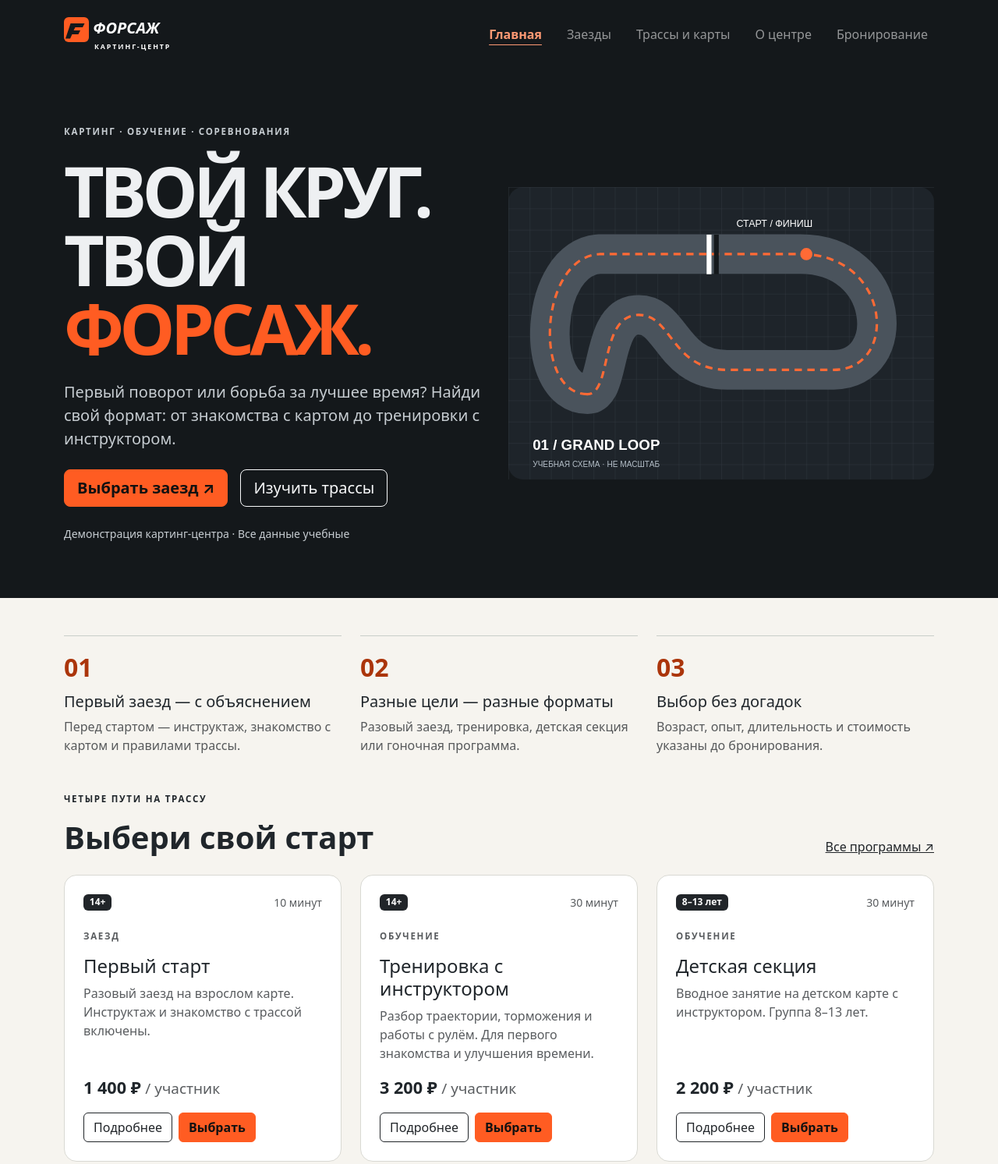
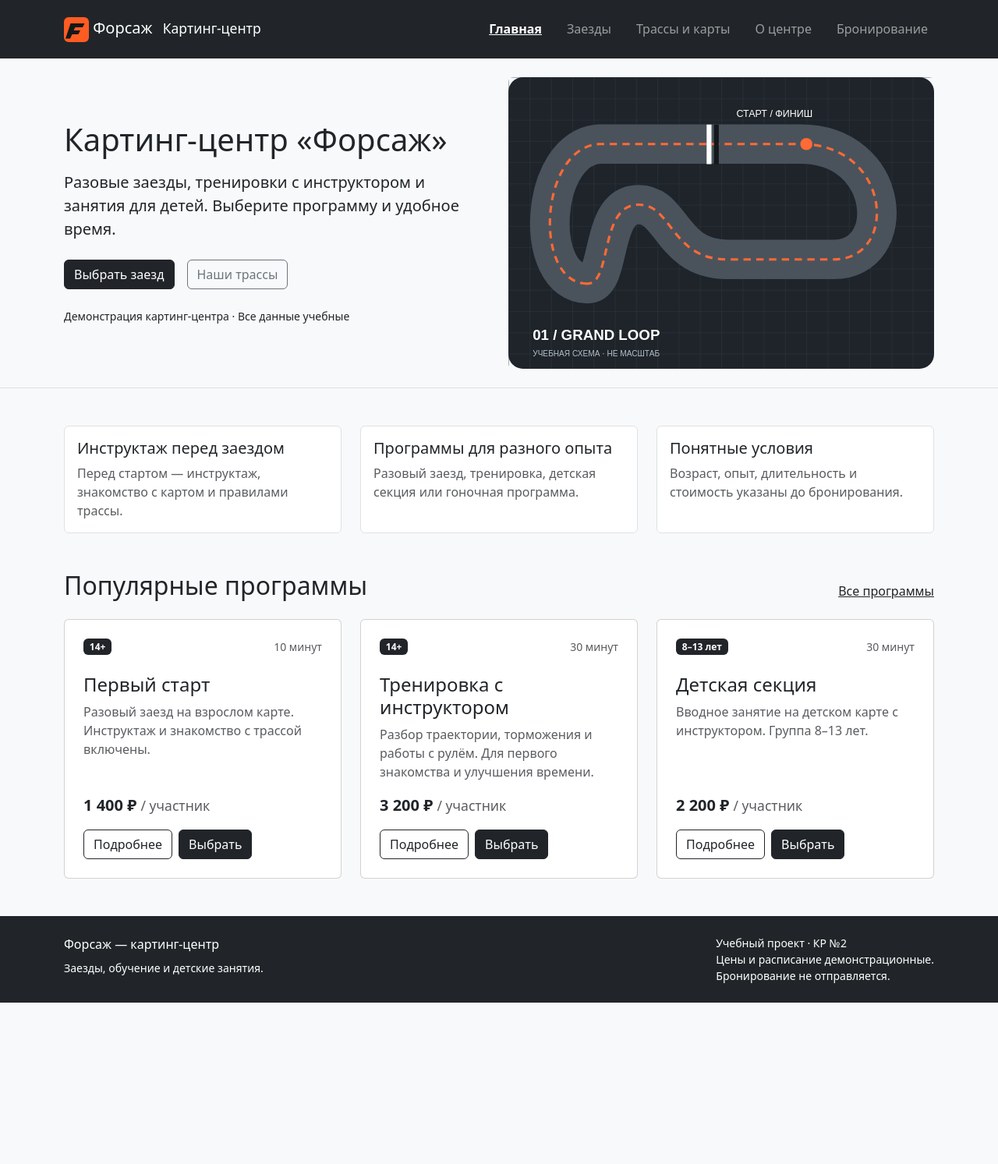
Before and after one commit to enjo1si/kr2-bootstrap-shop, a plain HTML site: page index.html in a window 1280 px wide. Shown: the top 1493 px of the page at 78% size. After the commit the page ends 1286 px from the top, so only its background shows below. Drawn offline with Linux system fonts and the light colour scheme.

Commit message:
style: simplify Bootstrap layout and headings

```diff
--- a/css/custom.css
+++ b/css/custom.css
@@ -1,13 +1,25 @@
-/* Сетка и компоненты — Bootstrap. Здесь фирменное оформление. */
-:root{--race-orange:#ff5c22;--race-dark:#14181b;--bs-body-bg:#f6f4ef;--bs-body-color:#20262b;}
-.site-header,.site-footer,.hero{background:var(--race-dark);color:#eef0f2;}
-.site-footer{color:#bac1c7;}.brand-sub{display:block;font-size:.55rem;letter-spacing:.22em;font-style:normal;padding-left:39px;}
-.hero h1{font-size:clamp(3rem,7vw,6.5rem);line-height:.98;font-weight:850;letter-spacing:-.065em;text-transform:uppercase;}.hero em{color:var(--race-orange);font-style:normal;}
-.eyebrow{font-size:.72rem;letter-spacing:.15em;font-weight:700;}.hero p{color:#c6ccd1;}.hero-art{width:100%;height:auto;}
-.hero .lead{max-width:36rem;}.number{font-size:2rem;font-weight:800;color:#ab350b;}.price{font-size:1.35rem;font-weight:750;}
-.navbar .nav-link.active{color:#ff9a74;font-weight:700;text-decoration:underline;text-underline-offset:7px;}
-.btn-primary{--bs-btn-bg:#ff5c22;--bs-btn-border-color:#ff5c22;--bs-btn-color:#111;--bs-btn-hover-bg:#e84b12;--bs-btn-hover-border-color:#e84b12;--bs-btn-hover-color:#111;--bs-btn-active-bg:#d9440e;--bs-btn-active-border-color:#d9440e;--bs-btn-active-color:#111;font-weight:700;}
-.card{--bs-card-border-color:#d9d9d3;--bs-card-bg:#fff;--bs-card-border-radius:1rem;}.section-rule{border-top:1px solid #c9cec9;}
-:focus-visible{outline:3px solid #1476b8;outline-offset:4px;}.skip-link{position:absolute;z-index:1100;background:white;color:#111;padding:1rem;}
-.form-check-input:checked{background-color:#a9360c;border-color:#a9360c;}
-@media(prefers-reduced-motion:reduce){*,*::before,*::after{transition:none!important;scroll-behavior:auto!important;}}
+/* Основная сетка, кнопки, карточки и формы оформлены Bootstrap. */
+body {
+  background-color: #f8f9fa;
+}
+
+/* Отмечаем текущий раздел в меню. */
+.navbar .nav-link.active {
+  font-weight: bold;
+  text-decoration: underline;
+}
+
+/* Ссылка позволяет перейти к содержимому с клавиатуры. */
+.skip-link {
+  position: absolute;
+  z-index: 1100;
+  background-color: white;
+  color: black;
+  padding: 12px;
+}
+
+/* Видимый фокус при переходе клавишей Tab. */
+:focus-visible {
+  outline: 3px solid #0d6efd;
+  outline-offset: 3px;
+}
--- a/index.html
+++ b/index.html
@@ -15,14 +15,14 @@
     <a class="visually-hidden-focusable skip-link" href="#main">
       Перейти к содержимому
     </a>
-    <header class="site-header">
+    <header class="bg-dark">
       <nav class="navbar navbar-expand-lg navbar-dark py-3" aria-label="Основная навигация">
         <div class="container">
-          <a class="navbar-brand fw-bold fst-italic" href="index.html">
+          <a class="navbar-brand" href="index.html">
             <img src="images/mark.svg" width="32" height="32" alt="">
-            ФОРСАЖ
-            <span class="brand-sub">
-              КАРТИНГ-ЦЕНТР
+            Форсаж
+            <span class="small fw-normal ms-2 d-none d-xl-inline">
+              Картинг-центр
             </span>
           </a>
           <button class="navbar-toggler" type="button" data-bs-toggle="collapse" data-bs-target="#mainNav" aria-controls="mainNav" aria-expanded="false" aria-label="Открыть меню">
@@ -62,30 +62,20 @@
       </nav>
     </header>
     <main id="main">
-      <section class="hero container-fluid px-0 py-5">
-        <div class="container py-lg-4">
-          <div class="row gx-4 gy-5 align-items-center">
+      <section class="container-fluid bg-light border-bottom px-0 py-4">
+        <div class="container">
+          <div class="row g-4 align-items-center">
             <div class="col-12 col-lg-6">
-              <p class="eyebrow mb-4">
-                КАРТИНГ · ОБУЧЕНИЕ · СОРЕВНОВАНИЯ
-              </p>
-              <h1 class="mb-4">
-                Твой круг.
-                <br>
-                Твой
-                <em>
-                  форсаж.
-                </em>
-              </h1>
+              <h1 class="mb-3">Картинг-центр «Форсаж»</h1>
               <p class="lead mb-4">
-                Первый поворот или борьба за лучшее время? Найди свой формат: от знакомства с картом до тренировки с инструктором.
+                Разовые заезды, тренировки с инструктором и занятия для детей. Выберите программу и удобное время.
               </p>
               <div class="d-flex flex-wrap gap-3">
-                <a class="btn btn-primary btn-lg" href="catalog.html">
-                  Выбрать заезд ↗
+                <a class="btn btn-dark" href="catalog.html">
+                  Выбрать заезд
                 </a>
-                <a class="btn btn-outline-light btn-lg" href="tracks.html">
-                  Изучить трассы
+                <a class="btn btn-outline-secondary" href="tracks.html">
+                  Наши трассы
                 </a>
               </div>
               <p class="small mt-4 mb-0">
@@ -93,7 +83,7 @@
               </p>
             </div>
             <div class="col-12 col-lg-6">
-              <img src="images/track.svg" class="hero-art" width="700" height="480" alt="Учебная схема кольцевой трассы Grand Loop со стартом и поворотами">
+              <img src="images/track.svg" class="img-fluid rounded" width="700" height="480" alt="Учебная схема кольцевой трассы Grand Loop со стартом и поворотами">
             </div>
           </div>
         </div>
@@ -101,12 +91,9 @@
       <section class="container my-5">
         <div class="row g-4">
           <div class="col-12 col-md-4">
-            <div class="section-rule pt-3">
-              <p class="number mb-2">
-                01
-              </p>
+            <div class="h-100 border rounded p-3 bg-white">
               <h2 class="h5">
-                Первый заезд — с объяснением
+                Инструктаж перед заездом
               </h2>
               <p class="text-body-secondary mb-0">
                 Перед стартом — инструктаж, знакомство с картом и правилами трассы.
@@ -114,12 +101,9 @@
             </div>
           </div>
           <div class="col-12 col-md-4">
-            <div class="section-rule pt-3">
-              <p class="number mb-2">
-                02
-              </p>
+            <div class="h-100 border rounded p-3 bg-white">
               <h2 class="h5">
-                Разные цели — разные форматы
+                Программы для разного опыта
               </h2>
               <p class="text-body-secondary mb-0">
                 Разовый заезд, тренировка, детская секция или гоночная программа.
@@ -127,12 +111,9 @@
             </div>
           </div>
           <div class="col-12 col-md-4">
-            <div class="section-rule pt-3">
-              <p class="number mb-2">
-                03
-              </p>
+            <div class="h-100 border rounded p-3 bg-white">
               <h2 class="h5">
-                Выбор без догадок
+                Понятные условия
               </h2>
               <p class="text-body-secondary mb-0">
                 Возраст, опыт, длительность и стоимость указаны до бронирования.
@@ -144,15 +125,12 @@
       <section class="container my-5">
         <div class="d-flex flex-wrap justify-content-between align-items-end gap-3 mb-4">
           <div>
-            <p class="eyebrow">
-              ЧЕТЫРЕ ПУТИ НА ТРАССУ
-            </p>
-            <h2 class="display-6 fw-bold mb-0">
-              Выбери свой старт
+            <h2 class="mb-0">
+              Популярные программы
             </h2>
           </div>
           <a class="link-dark" href="catalog.html">
-            Все программы ↗
+            Все программы
           </a>
         </div>
         <div class="row g-4">
@@ -167,16 +145,13 @@
                     10 минут
                   </span>
                 </div>
-                <p class="eyebrow text-body-secondary">
-                  ЗАЕЗД
-                </p>
                 <h3 class="card-title h4">
                   Первый старт
                 </h3>
                 <p class="card-text text-body-secondary">
                   Разовый заезд на взрослом карте. Инструктаж и знакомство с трассой включены.
                 </p>
-                <p class="price mt-auto">
+                <p class="fs-5 fw-bold mt-auto">
                   1 400 ₽
                   <span class="small fw-normal text-body-secondary">
                     / участник
@@ -186,7 +161,7 @@
                   <a class="btn btn-outline-dark" href="product.html?program=sprint">
                     Подробнее
                   </a>
-                  <button class="btn btn-primary" type="button" data-bs-toggle="modal" data-bs-target="#programModal" data-program="sprint">
+                  <button class="btn btn-dark" type="button" data-bs-toggle="modal" data-bs-target="#programModal" data-program="sprint">
                     Выбрать
                   </button>
                 </div>
@@ -204,16 +179,13 @@
                     30 минут
                   </span>
                 </div>
-                <p class="eyebrow text-body-secondary">
-                  ОБУЧЕНИЕ
-                </p>
                 <h3 class="card-title h4">
                   Тренировка с инструктором
                 </h3>
                 <p class="card-text text-body-secondary">
                   Разбор траектории, торможения и работы с рулём. Для первого знакомства и улучшения времени.
                 </p>
-                <p class="price mt-auto">
+                <p class="fs-5 fw-bold mt-auto">
                   3 200 ₽
                   <span class="small fw-normal text-body-secondary">
                     / участник
@@ -223,7 +195,7 @@
                   <a class="btn btn-outline-dark" href="product.html?program=training">
                     Подробнее
                   </a>
-                  <button class="btn btn-primary" type="button" data-bs-toggle="modal" data-bs-target="#programModal" data-program="training">
+                  <button class="btn btn-dark" type="button" data-bs-toggle="modal" data-bs-target="#programModal" data-program="training">
                     Выбрать
                   </button>
                 </div>
@@ -241,16 +213,13 @@
                     30 минут
                   </span>
                 </div>
-                <p class="eyebrow text-body-secondary">
-                  ОБУЧЕНИЕ
-                </p>
                 <h3 class="card-title h4">
                   Детская секция
                 </h3>
                 <p class="card-text text-body-secondary">
                   Вводное занятие на детском карте с инструктором. Группа 8–13 лет.
                 </p>
-                <p class="price mt-auto">
+                <p class="fs-5 fw-bold mt-auto">
                   2 200 ₽
                   <span class="small fw-normal text-body-secondary">
                     / участник
@@ -260,35 +229,12 @@
                   <a class="btn btn-outline-dark" href="product.html?program=kids">
                     Подробнее
                   </a>
-                  <button class="btn btn-primary" type="button" data-bs-toggle="modal" data-bs-target="#programModal" data-program="kids">
+                  <button class="btn btn-dark" type="button" data-bs-toggle="modal" data-bs-target="#programModal" data-program="kids">
                     Выбрать
                   </button>
                 </div>
               </div>
             </article>
-          </div>
-        </div>
-      </section>
-      <section class="container my-5">
-        <div class="row gx-4 gy-4 align-items-center">
-          <div class="col-12 col-lg-6">
-            <img src="images/kart.svg" class="img-fluid rounded-4" width="700" height="480" alt="Учебная иллюстрация оранжевого карта, вид сверху">
-          </div>
-          <div class="col-12 col-lg-6">
-            <p class="eyebrow">
-              БОЛЬШЕ, ЧЕМ РАЗОВЫЙ ЗАЕЗД
-            </p>
-            <h2 class="display-6 fw-bold">
-              От первого круга
-              <br>
-              к своей траектории
-            </h2>
-            <p>
-              На обучении разбираем посадку, торможение и прохождение поворотов. Детская секция знакомит юных пилотов с управлением в спокойном темпе.
-            </p>
-            <a class="btn btn-outline-dark" href="product.html?program=training">
-              О тренировке
-            </a>
           </div>
         </div>
       </section>
@@ -314,21 +260,21 @@
             <button class="btn btn-outline-dark" data-bs-dismiss="modal" type="button">
               Назад
             </button>
-            <a class="btn btn-primary" id="modalOrder" href="order.html">
+            <a class="btn btn-dark" id="modalOrder" href="order.html">
               Перейти к бронированию
             </a>
           </div>
         </div>
       </div>
     </div>
-    <footer class="site-footer py-4 mt-5">
+    <footer class="bg-dark text-white py-4 mt-5">
       <div class="container d-flex flex-column flex-md-row justify-content-between gap-3">
         <div>
-          <a href="index.html" class="fw-bold fst-italic text-decoration-none text-white">
-            ФОРСАЖ / КАРТИНГ
+          <a href="index.html" class="text-decoration-none text-white">
+            Форсаж — картинг-центр
           </a>
           <p class="small mb-0 mt-2">
-            Твой следующий круг начинается здесь.
+            Заезды, обучение и детские занятия.
           </p>
         </div>
         <p class="small mb-0">
--- a/js/app.js
+++ b/js/app.js
@@ -11,7 +11,16 @@ const write = (id, value) => { if (byId(id)) byId(id).textContent = value; };
 const money = value => `${value.toLocaleString('ru-RU')} ₽`;
 const requested = new URLSearchParams(location.search).get('program');
 const known = id => Object.hasOwn(programs, id);
-const experienceLabel = item => item.experience === 'experienced' ? 'У всех должен быть опыт' : item.experience === 'all' ? 'Любой опыт' : 'Можно впервые';
+// Обычные условия вместо вложенного короткого выражения.
+function experienceLabel(item) {
+  if (item.experience === 'experienced') {
+    return 'У всех должен быть опыт';
+  }
+  if (item.experience === 'all') {
+    return 'Любой опыт';
+  }
+  return 'Можно впервые';
+}
 
 // Фильтры комбинируются. При нуле результатов появляется сообщение.
 if (byId('ageFilter')) {
```
Also changed, not shown: catalog.html (+19 -34 lines), contacts.html (+11 -14 lines), order.html (+11 -14 lines), product.html (+13 -13 lines), tracks.html (+11 -14 lines), 3 other files.
